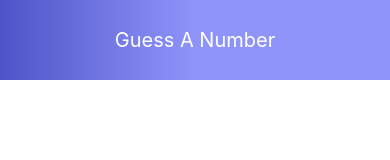
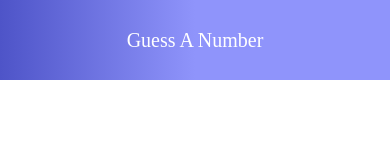
Before and after one commit to MadurangaKM/GuessNumber, a React Native app: screen / in a window 390 px wide. Shown: the top 160 px of the page. Built offline with nearby package versions, Linux system fonts and the light colour scheme.

Commit message:
Header Changes

```diff
--- a/layouts/Header.js
+++ b/layouts/Header.js
@@ -1,28 +1,38 @@
 import React from "react";
-import { StyleSheet, View, Text,Platform } from "react-native";
-import {LinearGradient} from 'expo-linear-gradient';
+import { StyleSheet, Text, Platform } from "react-native";
+import { LinearGradient } from "expo-linear-gradient";
+import Colors from "../constants/Color";
+import { GlobalStyle } from "../constants/GlobleStyle";
 
 const Header = (props) => {
   return (
-    <LinearGradient start={{x: 0, y: 0}} end={{x: 1, y: 0}} colors={['#4e54c8', '#8f94fb', '#8f94fb']} style={styles.header}>
-      <Text style={styles.title}>
+    <LinearGradient
+      start={{ x: 0, y: 0 }}
+      end={{ x: 1, y: 0 }}
+      colors={[
+        Colors.primaryGradientColorOne,
+        Colors.primaryGradientColorTwo,
+        Colors.primaryGradientColorTwo,
+      ]}
+      style={styles.header}
+    >
+      <Text style={{ ...styles.title, ...GlobalStyle.Heading }}>
         {props.title}
       </Text>
-      </LinearGradient>
+    </LinearGradient>
   );
 };
 const styles = StyleSheet.create({
   header: {
     width: "100%",
-    height: Platform.OS==="ios"?100:80,
-    paddingTop: Platform.OS==="ios"?30:0,
+    height: Platform.OS === "ios" ? 100 : 80,
+    paddingTop: Platform.OS === "ios" ? 30 : 0,
     backgroundColor: "red",
-    justifyContent:"center",
-    alignItems:"center"
+    justifyContent: "center",
+    alignItems: "center",
   },
   title: {
-      color:"#ffff",
-      fontSize:20,
+    color: Colors.drakNormalTextColor,
   },
 });
 export default Header;
```
